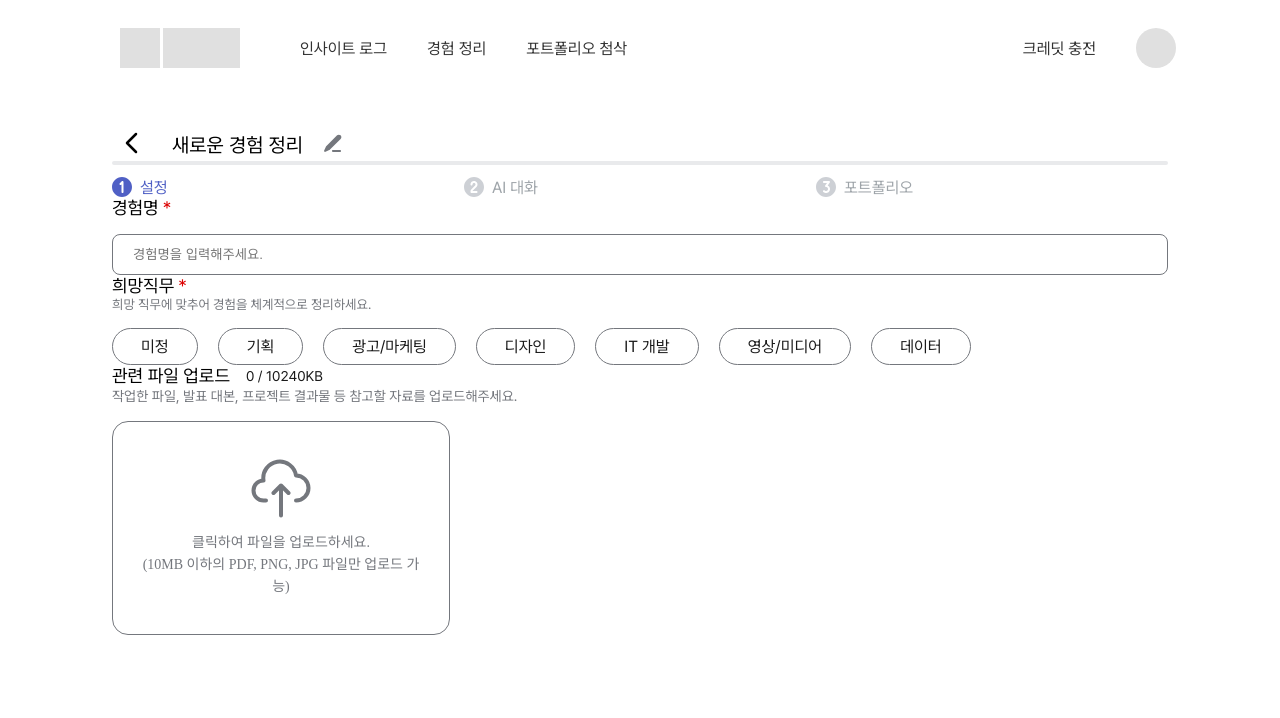
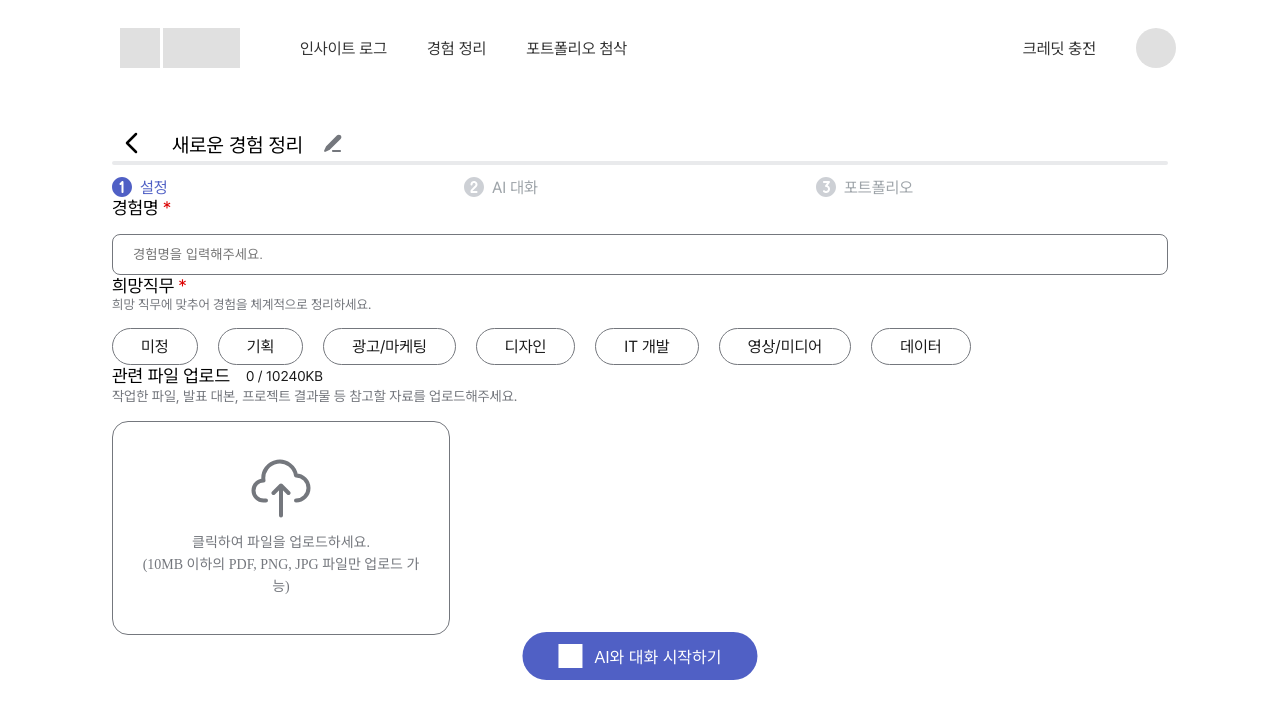
Before and after one commit to Teamie71/folioo-front, a Next.js app: page /experience/settings in a window 1280 px wide. Shown: the top 718 px of the page. Built offline with nearby package versions, Linux system fonts and the light colour scheme.

Commit message:
✨ Feat: 설정 페이지 - 대화 시작 버튼 구현

```diff
--- a/src/app/(main)/experience/settings/page.tsx
+++ b/src/app/(main)/experience/settings/page.tsx
@@ -1,3 +1,5 @@
+import Link from 'next/link';
+
 export default function ExperienceSettingsPage() {
   return (
     <div className='mx-auto mt-[2.5rem] w-[66rem] min-w-[66rem]'>
@@ -205,6 +207,17 @@ export default function ExperienceSettingsPage() {
           </div>
         </button>
       </div>
+
+      {/* 시작하기 버튼 */}
+      <Link href='/experience/settings/chat'>
+        <button className='fixed bottom-[7.5rem] left-1/2 z-100 mx-auto flex -translate-x-1/2 cursor-pointer gap-[0.75rem] rounded-[6.25rem] border-none bg-[#5060C5] px-[2.25rem] py-[0.75rem]'>
+          {/* TODO: 아이콘 추가 */}
+          <div className='h-[1.5rem] w-[1.5rem] bg-[#FFFFFF]' />
+          <span className='text-[1rem] font-bold text-[#FFFFFF]'>
+            AI와 대화 시작하기
+          </span>
+        </button>
+      </Link>
     </div>
   );
 }
```
